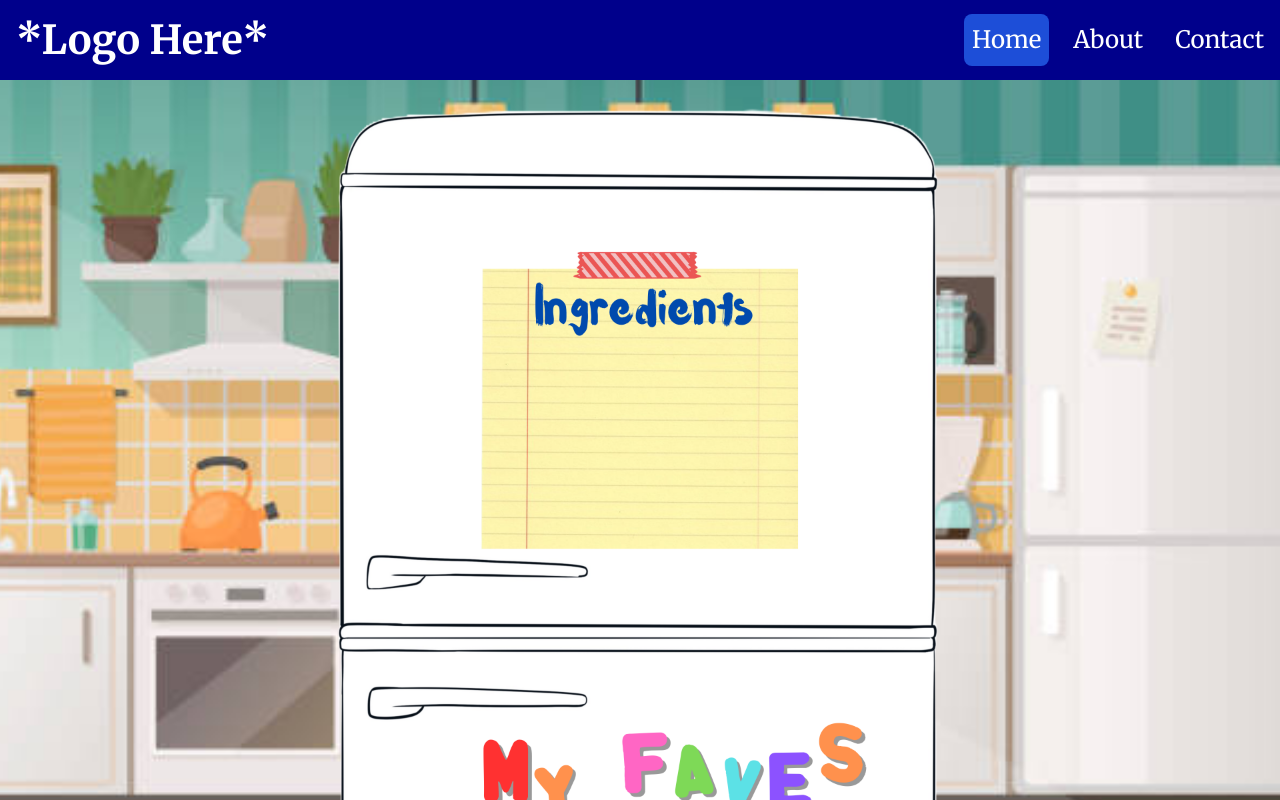
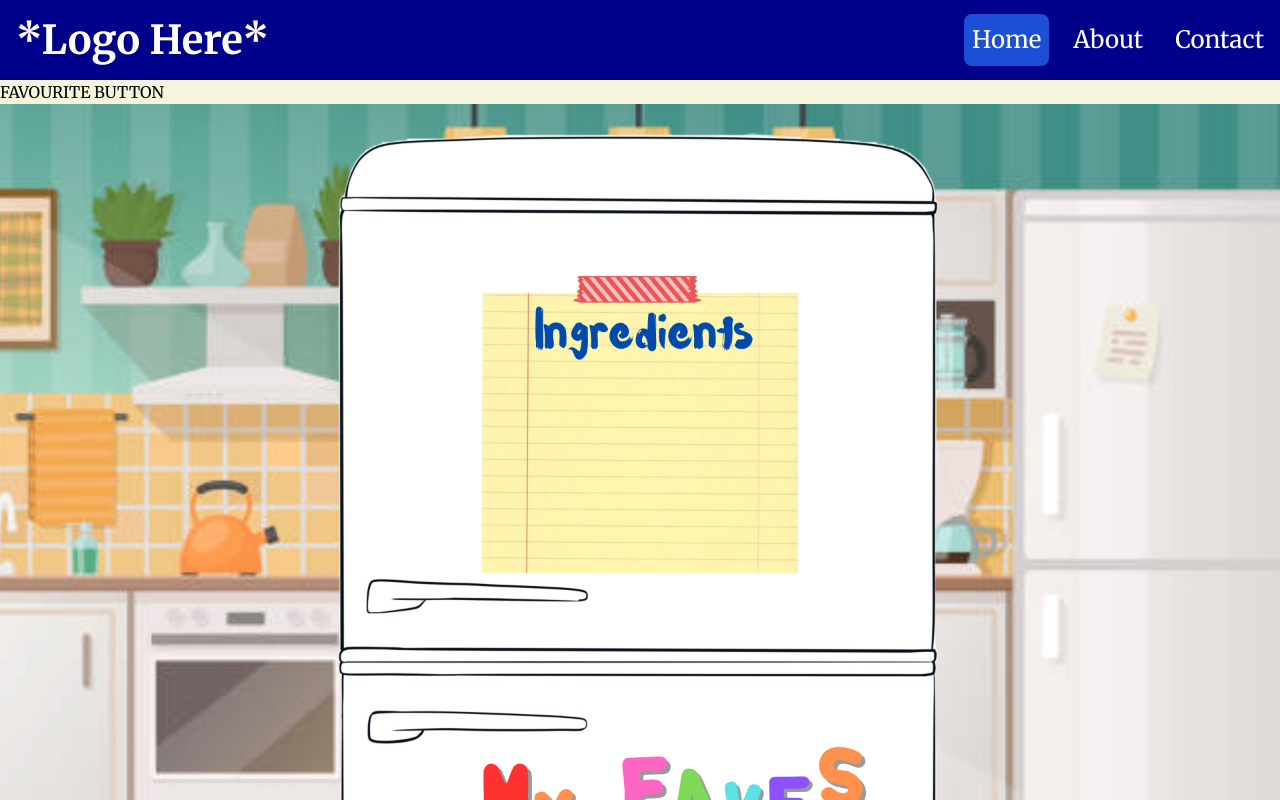
Before and after one commit to dartRamos/byte-to-bite-webapp, a React (Vite) app in the folder frontend/: page / in a window 1280 px wide. Shown: the top 800 px of the page. Built offline with nearby package versions, Linux system fonts and the light colour scheme.

Commit message:
Add button and onClick event listener

```diff
--- a/frontend/src/App.jsx
+++ b/frontend/src/App.jsx
@@ -1,6 +1,7 @@
 import './App.css';
 import Fridge from './components/Fridge';
 import Nav from './components/Nav';
+import FavouriteButton from './components/FavouriteButton';
 import SearchPage from './components/SearchPage';
 import { Routes, Route } from 'react-router-dom';
 
@@ -8,6 +9,7 @@ const App = () => {
   return (
     <>
       <Nav />
+      <FavouriteButton />
 
       <Routes>
         <Route path="/" element={<Fridge />} />
--- a/frontend/src/components/FavouriteButton.jsx
+++ b/frontend/src/components/FavouriteButton.jsx
@@ -1,8 +1,22 @@
-import React from "react";
+import React, { useState } from 'react';
+import { Heart } from 'lucide-react';
 
 const FavouriteButton = () => {
+
+  // Function to hangle the click
+  const handleClick = () => {
+    console.log("FIRE");
+
+  }
+
+
   return (
     <div>
+      <button
+        onClick={handleClick}>
+          FAVOURITE BUTTON
+
+      </button>
 
     </div>
   )
```
